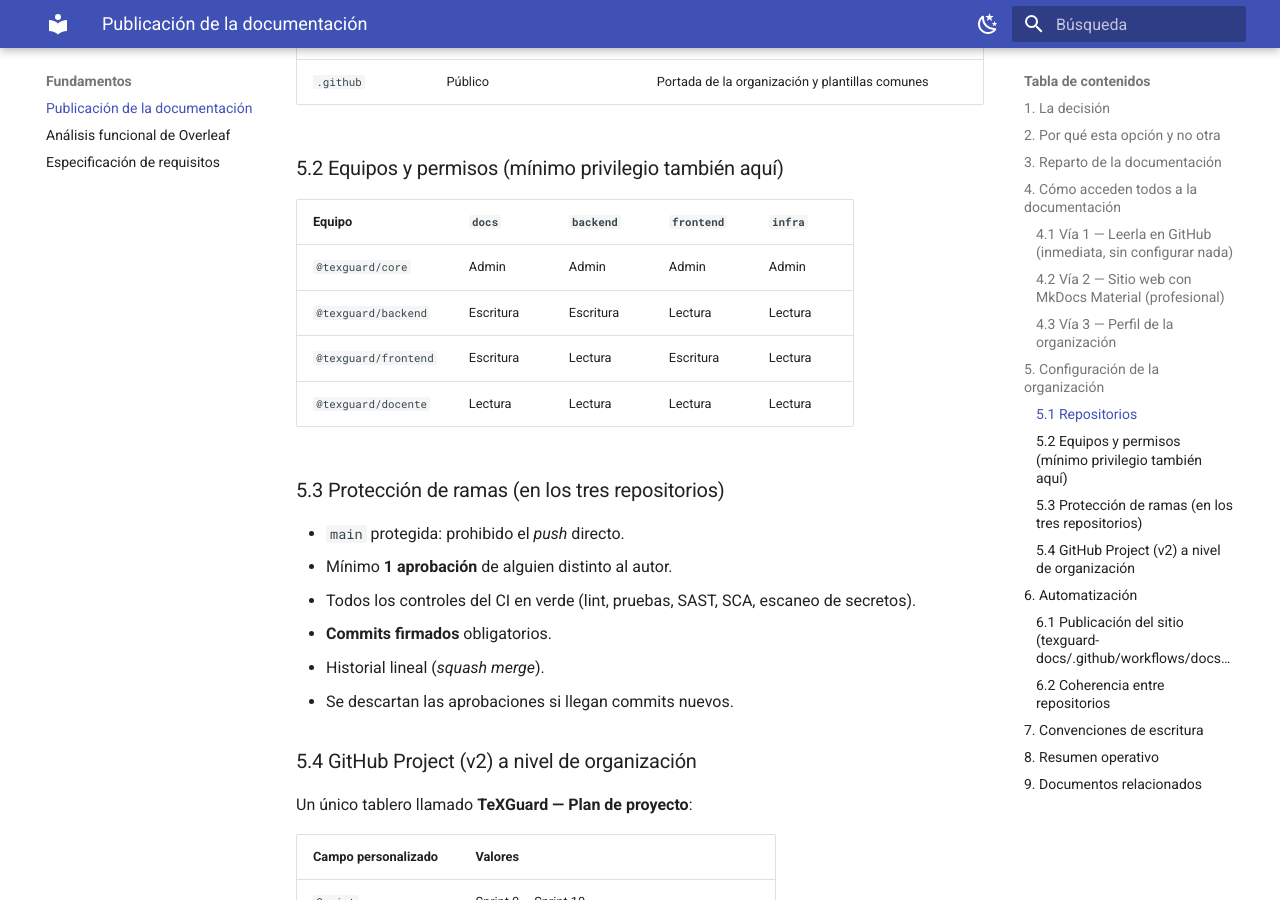
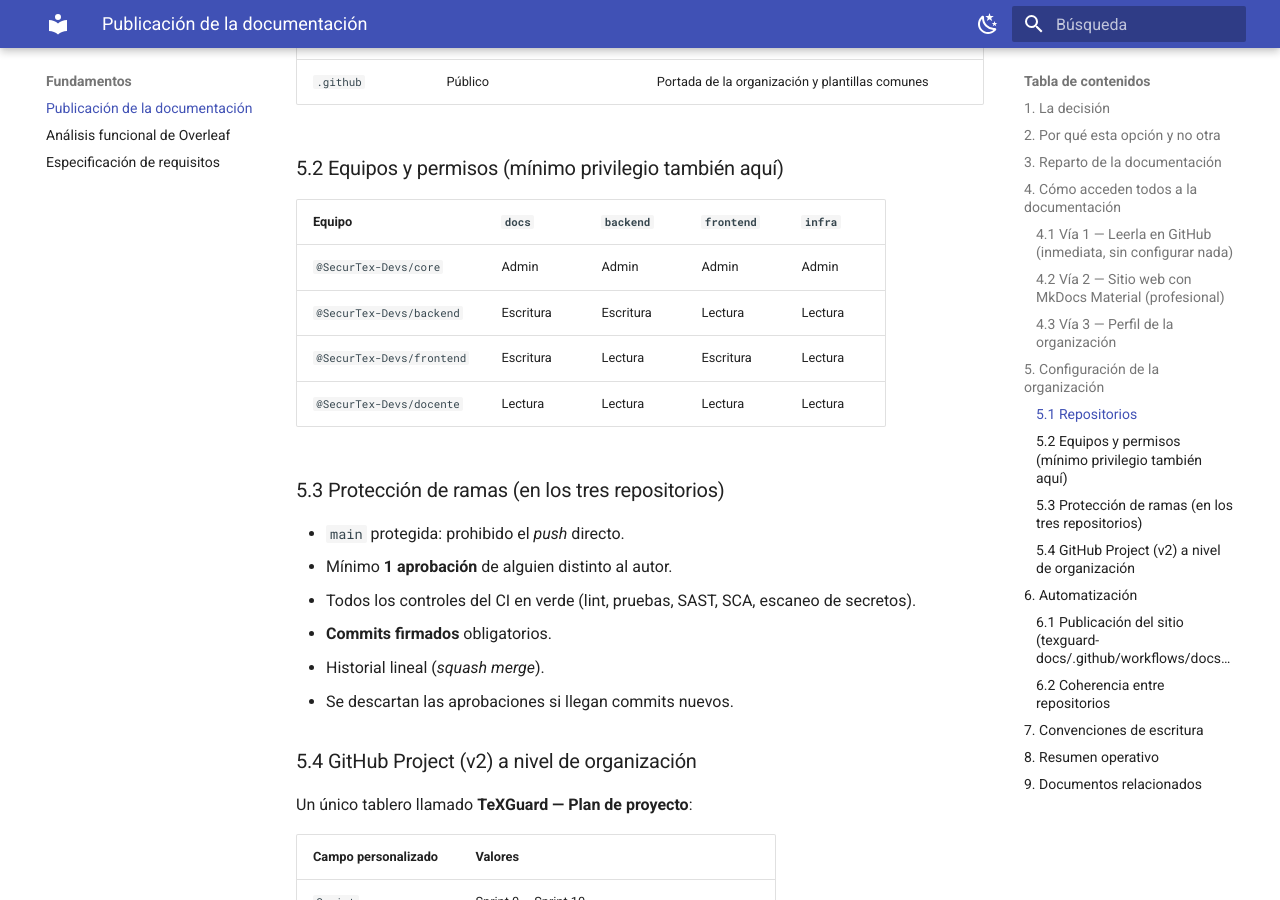
Before and after one commit to SecurTex-Devs/securetex, an MkDocs documentation site: the page built from docs/00-Publicacion-de-la-Documentacion.md, in a window 1280 px wide and 900 px high, scrolled down 5019 px. Built offline with MkDocs 1.6.1 and Material for MkDocs 9.7.7, drawn with Linux system fonts in a browser that asks for light colours.

Commit message:
fix: apunta los enlaces a la organización real y repara un ejemplo de código
- Los enlaces entre repositorios apuntaban a github.com/texguard/texguard-*,
  que no existe. Ahora apuntan a SecurTex-Devs/securtex-*
- Los comandos de creación de repositorios y los equipos de la organización
  usaban el nombre antiguo
- El ejemplo de SafeFileName contenía caracteres de control literales en lugar
  de la secuencia de escape \x00-\x1f\x7f. Eso metía un byte NUL en el archivo,
  hacía que git lo tratase como binario y mostraba una expresión regular
  incorrecta como referencia

```diff
--- a/docs/00-Publicacion-de-la-Documentacion.md
+++ b/docs/00-Publicacion-de-la-Documentacion.md
@@ -131,10 +131,10 @@ El repositorio especial `.github` con un `profile/README.md` muestra una portada
 
 | Equipo | `docs` | `backend` | `frontend` | `infra` |
 |---|---|---|---|---|
-| `@texguard/core` | Admin | Admin | Admin | Admin |
-| `@texguard/backend` | Escritura | Escritura | Lectura | Lectura |
-| `@texguard/frontend` | Escritura | Lectura | Escritura | Lectura |
-| `@texguard/docente` | Lectura | Lectura | Lectura | Lectura |
+| `@SecurTex-Devs/core` | Admin | Admin | Admin | Admin |
+| `@SecurTex-Devs/backend` | Escritura | Escritura | Lectura | Lectura |
+| `@SecurTex-Devs/frontend` | Escritura | Lectura | Escritura | Lectura |
+| `@SecurTex-Devs/docente` | Lectura | Lectura | Lectura | Lectura |
 
 ### 5.3 Protección de ramas (en los tres repositorios)
 
```
Also changed, not shown: docs/09-Interfaces-y-Mockups.md (+5 -5 lines), docs/10-API-y-Endpoints.md (+1 -1 lines), docs/13-Infraestructura-y-Despliegue.md (+1 -1 lines), docs/14-Criptografia-Multicapa.md (+1 -1 lines), docs/adr/ADR-0008-documentacion-de-api-code-first.md (+1 -1 lines).
